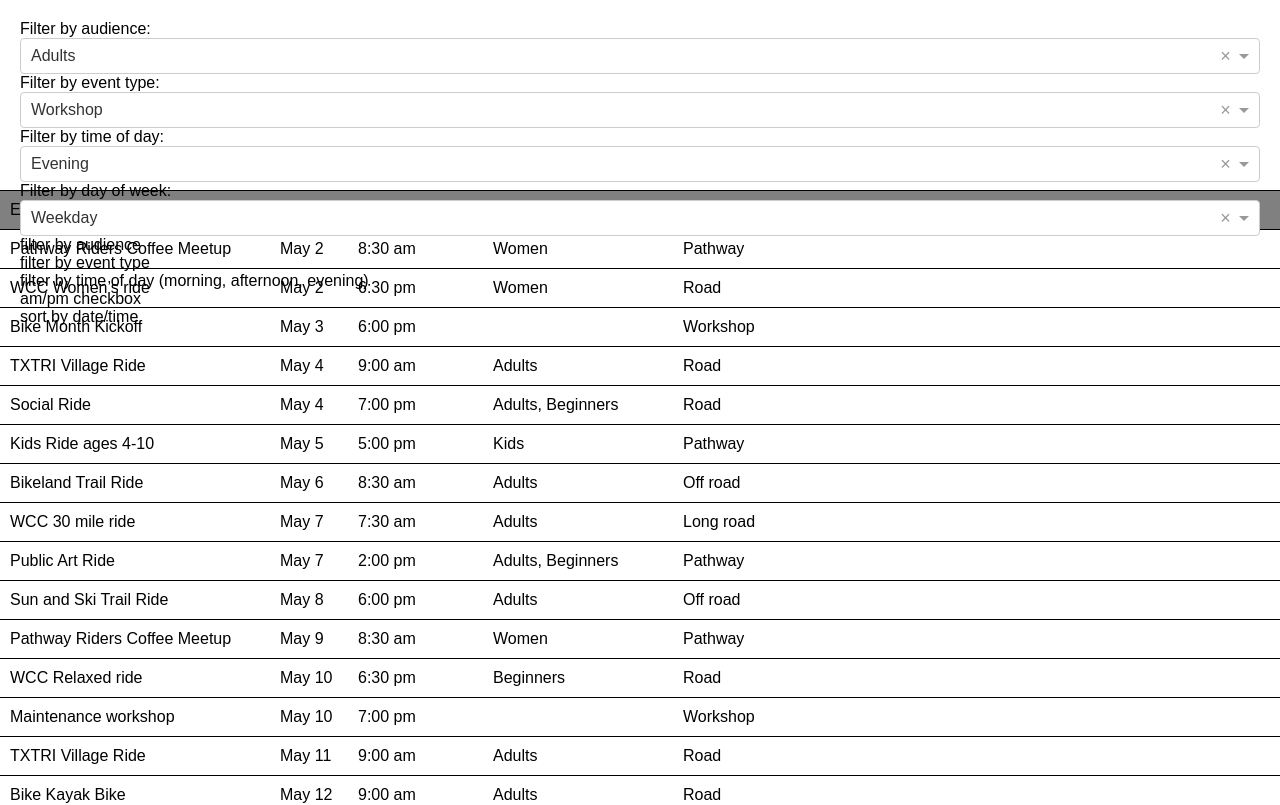
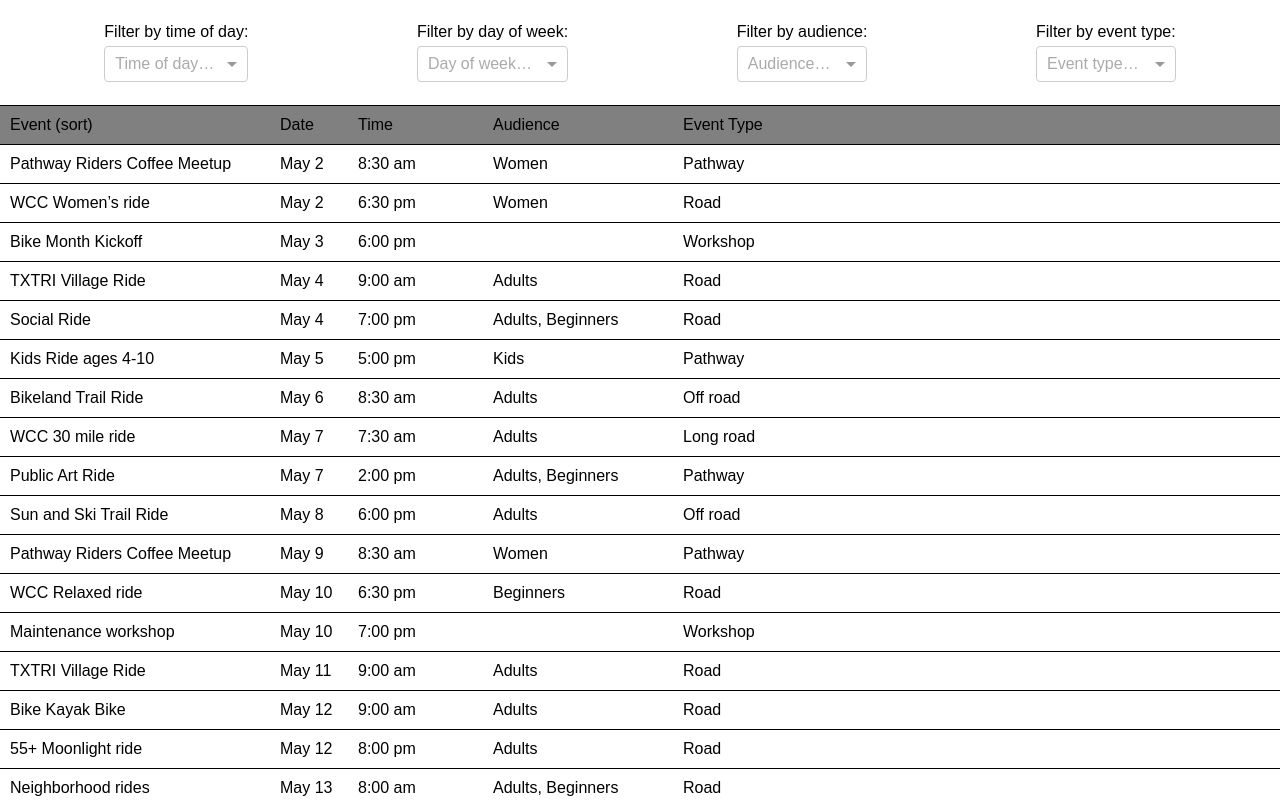
Before and after one commit to cadeParade/bike-month-schedule, a React (Create React App) app: page / in a window 1280 px wide. Shown: the top 805 px of the page. Built offline with nearby package versions, Linux system fonts and the light colour scheme.

Commit message:
working pretty well

```diff
--- a/src/App.css
+++ b/src/App.css
@@ -5,11 +5,6 @@ body {
 .App-logo {
   animation: App-logo-spin infinite 20s linear;
   height: 80px;
-}
-
-.App-header {
-  height: 150px;
-  padding: 20px;
 }
 
 .App-intro {
@@ -60,3 +55,22 @@ body {
 .location {
   width: 200px;
 }
+
+.filter-header {
+  height: 65px;
+  padding: 20px;
+  display: -webkit-flex;
+  display: flex;
+  -webkit-flex-direction: row;
+  flex-direction: row;
+  justify-content: space-between;
+}
+
+.filter {
+  display: inline-block;
+  margin: auto;
+}
+
+.filter-title {
+  margin-bottom: 5px;
+}
--- a/src/App.js
+++ b/src/App.js
@@ -131,10 +131,10 @@ class App extends Component {
 
     this.state = {
       filteredData: this.sortByDateTime(DATA),
-      selectedAudienceFilter: 'Adults',
-      selectedEventTypeFilter: 'Workshop',
-      selectedTimeOfDayFilter: 'Evening',
-      selectedDayOfWeekFilter: 'Weekday'
+      selectedAudienceFilter: null,
+      selectedEventTypeFilter: null,
+      selectedTimeOfDayFilter: null,
+      selectedDayOfWeekFilter: null
     }
   }
 
@@ -151,28 +151,49 @@ class App extends Component {
       return !!row[selectOption.value];
     });
 
-    this.setState({ filteredData: filteredRows });
+    this.setState({ filteredData: filteredRows   });
+  }
+
+  clearFilters(filterToNotClear) {
+    this.setState({
+      selectedAudienceFilter: null,
+      selectedEventTypeFilter: null,
+      selectedTimeOfDayFilter: null,
+      selectedDayOfWeekFilter: null
+    })
   }
 
   filterByAudience(option) {
+    if (option) {
+      this.clearFilters()
       this.setState({ selectedAudienceFilter: option.value });
       this.filterMethod(option);
+    }
   }
 
 
   filterByEventType(option) {
+    if (option) {
+      this.clearFilters()
       this.setState({ selectedEventTypeFilter: option.value });
       this.filterMethod(option);
     }
+  }
 
   filterByTimeOfDay(option) {
+    if (option) {
+      this.clearFilters()
       this.setState({ selectedTimeOfDayFilter: option.value });
       this.filterMethod(option);
     }
+  }
 
   filterByDayOfWeek(option) {
+    if (option) {
+      this.clearFilters()
       this.setState({ selectedDayOfWeekFilter: option.value });
       this.filterMethod(option);
+    }
   }
 
   render() {
@@ -184,51 +205,61 @@ class App extends Component {
     return (
 
       <div className="App">
-        <div className="App-header">
+        <div className="App-header filter-header">
 
-          <div>
-            Filter by audience:
+          <div className="filter">
+            <div className="filter-title">Filter by time of day:</div>
+            <Select
+              value={this.state.selectedTimeOfDayFilter}
+              options={TIME_OF_DAY_OPTIONS}
+              onChange={this.filterByTimeOfDay.bind(this)}
+              placeholder="Time of day…"
+              clearable={false}
+            />
+          </div>
+
+          <div className="filter">
+            <div className="filter-title">Filter by day of week:</div>
+            <Select
+              value={this.state.selectedDayOfWeekFilter}
+              options={DAY_OF_WEEK_OPTIONS}
+              onChange={this.filterByDayOfWeek.bind(this)}
+              placeholder="Day of week…"
+              clearable={false}
+            />
+          </div>
+
+          <div className="filter">
+            <div className="filter-title">Filter by audience:</div>
             <Select
               value={this.state.selectedAudienceFilter}
               options={AUDIENCE_OPTIONS}
               onChange={this.filterByAudience.bind(this)}
+              placeholder="Audience…"
+              clearable={false}
             />
           </div>
-          <div>
-            Filter by event type:
+
+          <div className="filter">
+            <div className="filter-title">Filter by event type:</div>
             <Select
               value={this.state.selectedEventTypeFilter}
               options={EVENT_TYPE_OPTIONS}
               onChange={this.filterByEventType.bind(this)}
+              placeholder="Event type…"
+              clearable={false}
             />
           </div>
 
-          <div>
-            Filter by time of day:
-            <Select
-              value={this.state.selectedTimeOfDayFilter}
-              options={TIME_OF_DAY_OPTIONS}
-              onChange={this.filterByTimeOfDay.bind(this)}
-            />
         </div>
 
-
-          <div>
-            Filter by day of week:
-            <Select
-              value={this.state.selectedDayOfWeekFilter}
-              options={DAY_OF_WEEK_OPTIONS}
-              onChange={this.filterByDayOfWeek.bind(this)}
-            />
-          </div>
-
-
+{/*
         <div>filter by audience</div>
         <div>filter by event type</div>
         <div>filter by time of day (morning, afternoon, evening)</div>
         <div>am/pm checkbox</div>
         <div>sort by date/time</div>
-        </div>
+*/}
         <div>
           <div className="row header">
             <div className='cell name'>
```
Lines whose indentation alone changed are shown as unchanged.
